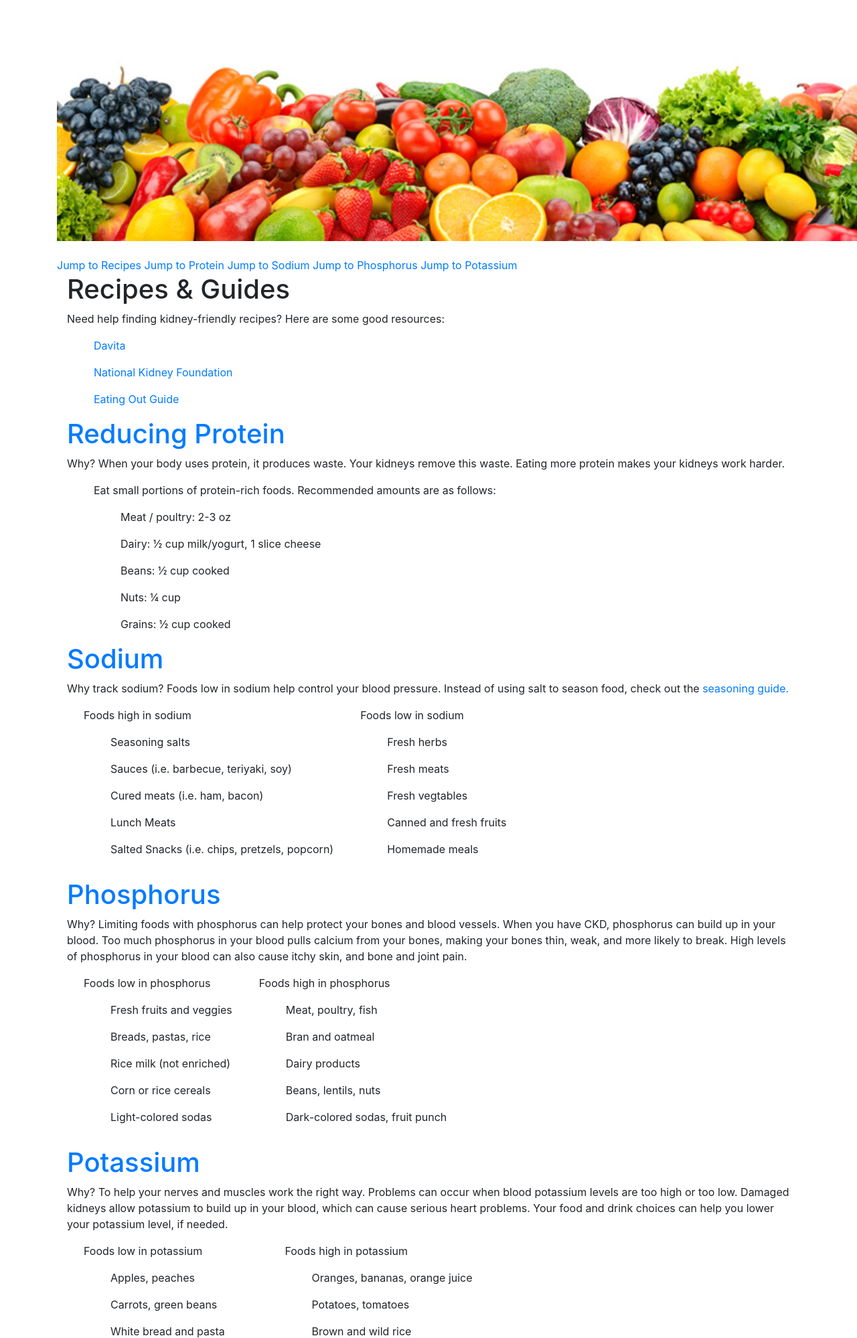
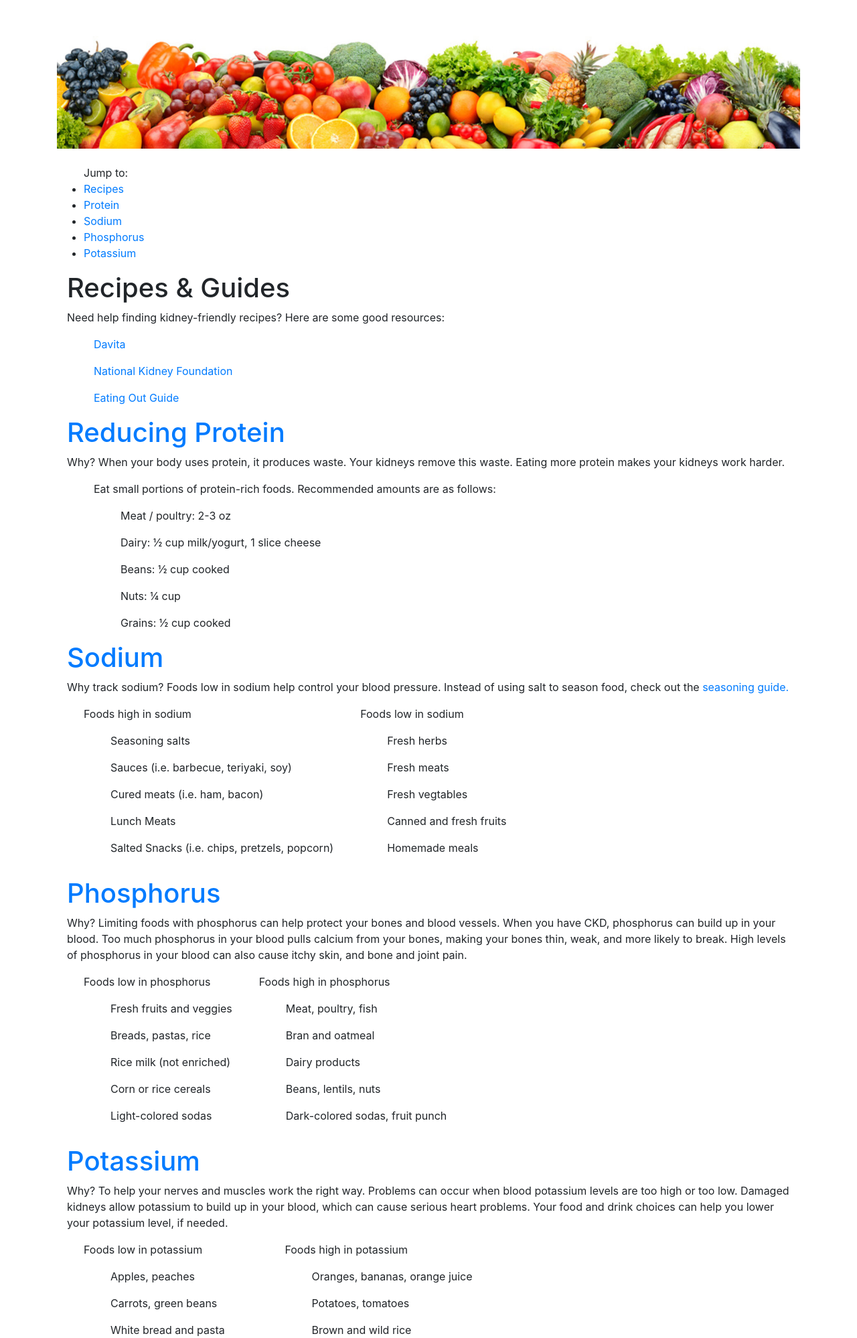
Before and after one commit to justinbrown11/kidneyhealth, a Django app: template templates/tracking/tips.html in a window 1280 px wide; the page is wider, and only the part inside the window is pictured. Shown: the part 62-2060 px from the top of that part at 67% size. Run offline with Django 4.2, Linux system fonts and the light colour scheme; the template is opened without the code that fills it, so the values that code supplies are empty; the visitor is signed in with stand-in values (Sample User, id 1).

Commit message:
style changes

```diff
--- a/templates/tracking/daily.html
+++ b/templates/tracking/daily.html
@@ -70,14 +70,18 @@
             <h5>Sodium</h5>
                 <p>Your sodium is high</p>
                 <a href="{% url 'tips' %}#Sodium">Sodium Recommendations</a>
+            <br><br>
             <h5>Protein</h5>
                 <p>recommendations</p>
                 <a href="{% url 'tips' %}#Protein">Protein Recommendations</a>
+            <br><br>
             <h5>Water</h5>
                 <p>recommendations</p>
+            <br>
             <h5>Potassium</h5>
                 <p>recommendations</p>
                 <a href="{% url 'tips' %}#Potassium">Potassium Recommendations</a>
+            <br><br>
             <h5>Phosphorus</h5>
                 <p>recommendations</p>
                 <a href="{% url 'tips' %}#Phosphorus">Phosphorus Recommendations</a>
--- a/templates/tracking/tips.html
+++ b/templates/tracking/tips.html
@@ -13,14 +13,16 @@
 </head>
 <body>
     <div>
-        <img src="{% static 'img/veggiebanner.jpeg'%}" alt="">
+        <img style="max-width:100%;" border="0" margin="0" padding="0" src="{% static 'img/veggiebanner.jpeg'%}" alt="">
     </div>
     <br>
-    <a href="#Recipes">Jump to Recipes</a>
-    <a href="#Protein">Jump to Protein</a>
-    <a href="#Sodium">Jump to Sodium</a>
-    <a href="#Phosphorus">Jump to Phosphorus</a>
-    <a href="#Potassium">Jump to Potassium</a>
+    <ul>Jump to:
+        <li><a href="#Recipes">Recipes</a></li>
+        <li><a href="#Protein">Protein</a></li>
+        <li><a href="#Sodium">Sodium</a></li>
+        <li><a href="#Phosphorus">Phosphorus</a></li>
+        <li><a href="#Potassium">Potassium</a></li>
+    </ul>
     <div class="grid-container">
         <div class="container">
             <a id="Recipes">
```
